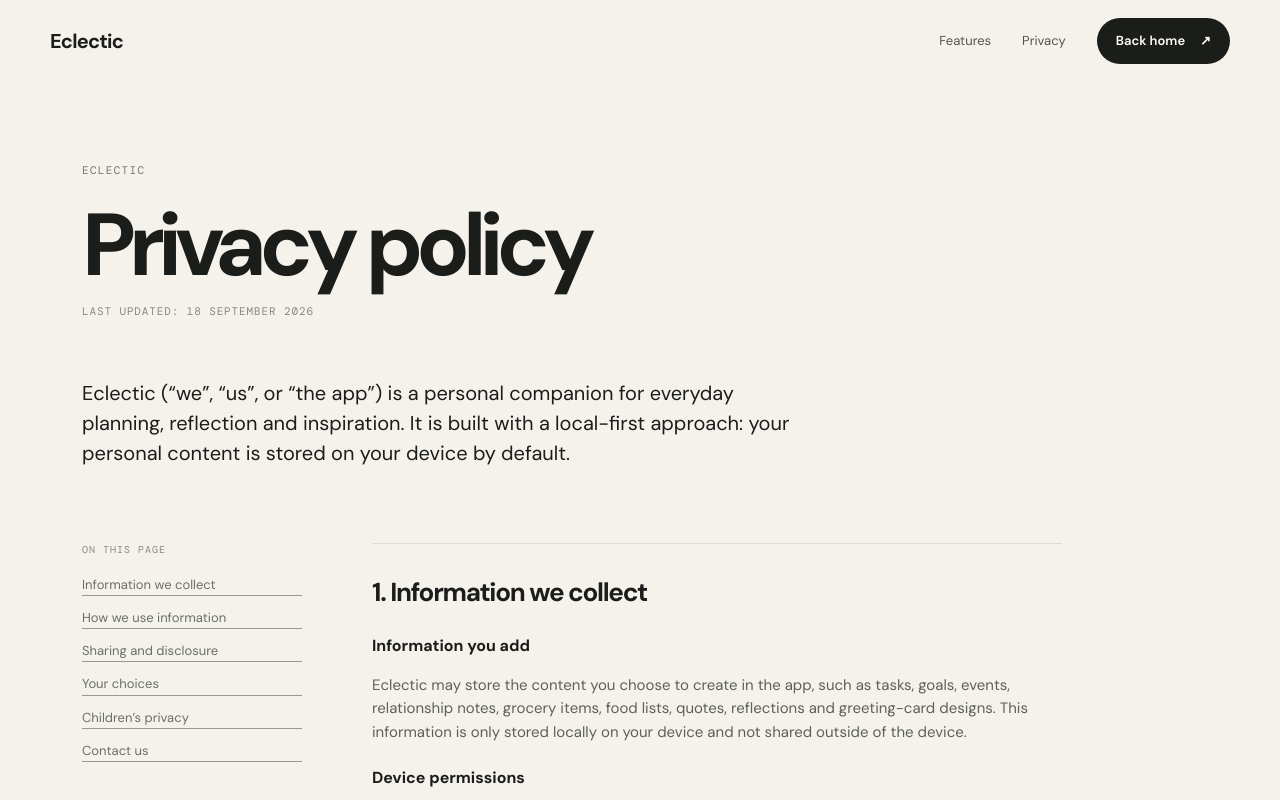
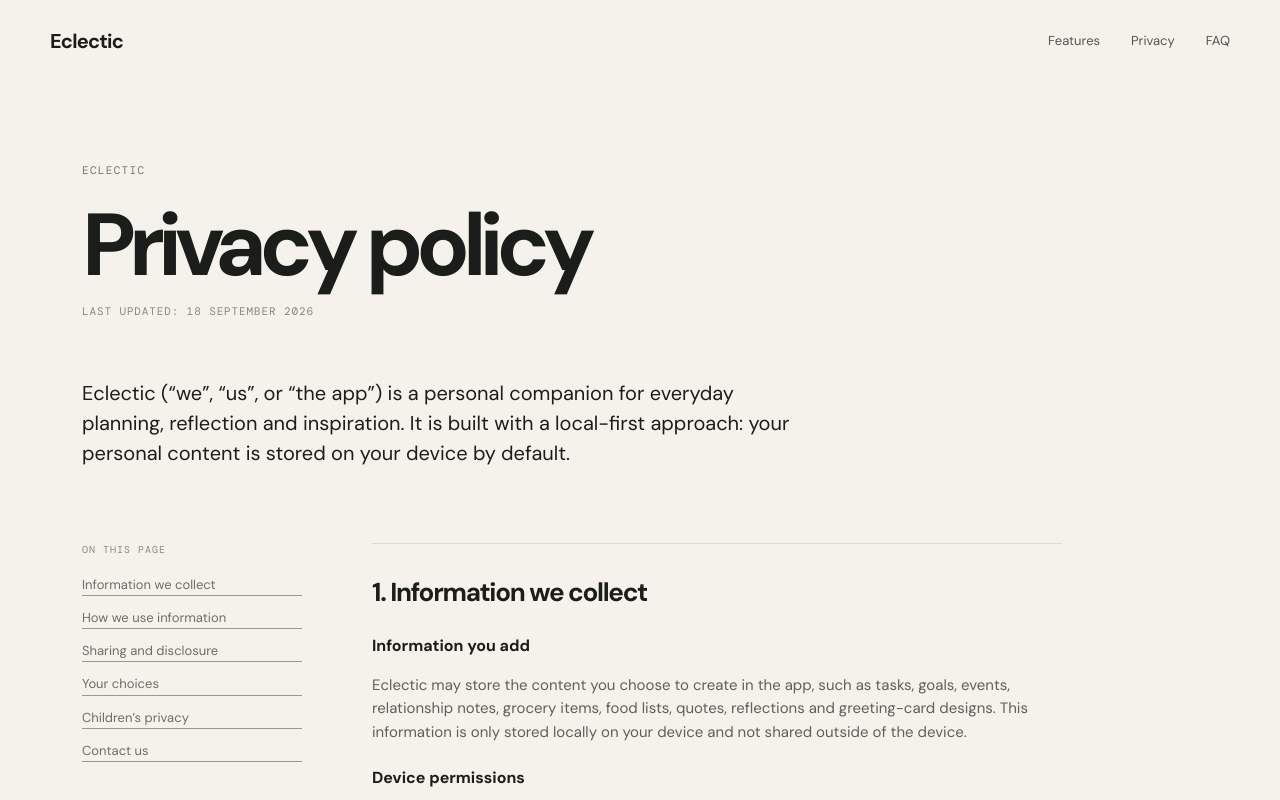
Before and after one commit to yihao001/eclectic, a plain HTML site: page privacy.html in a window 1280 px wide. Shown: the top 800 px of the page. Drawn offline with nearby package versions, Linux system fonts and the light colour scheme; a web font is replaced by a local one.

Commit message:
replace button with faq link

```diff
--- a/privacy.html
+++ b/privacy.html
@@ -6,7 +6,7 @@
     <title>Privacy policy — Eclectic</title><link rel="stylesheet" href="styles.css">
   </head>
   <body>
-    <header class="site-header"><a class="wordmark" href="index.html">Eclectic</a><nav class="nav"><a href="index.html#features">Features</a><a href="index.html#privacy">Privacy</a><a class="nav-button" href="index.html">Back home <span>↗</span></a></nav><button class="menu-button" aria-label="Open menu" aria-expanded="false">☰</button></header>
+    <header class="site-header"><a class="wordmark" href="index.html">Eclectic</a><nav class="nav"><a href="index.html#features">Features</a><a href="index.html#privacy">Privacy</a><a href="index.html#faq">FAQ</a></nav><button class="menu-button" aria-label="Open menu" aria-expanded="false">☰</button></header>
     <main class="policy section-wrap">
       <p class="eyebrow">Eclectic</p><h1>Privacy policy</h1><p class="policy-updated">Last updated: 18 September 2026</p>
       <p class="policy-intro">Eclectic (“we”, “us”, or “the app”) is a personal companion for everyday planning, reflection and inspiration.
```
